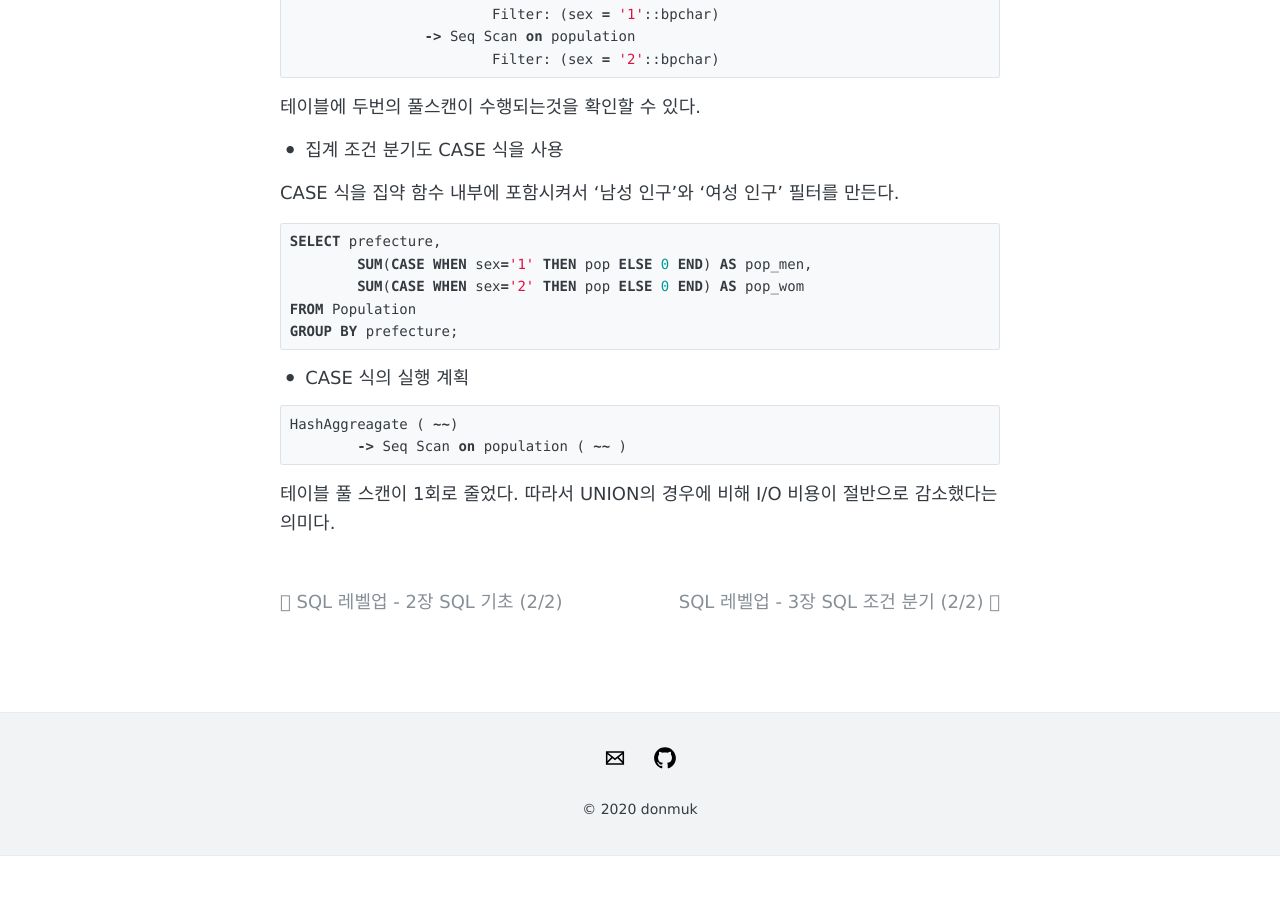
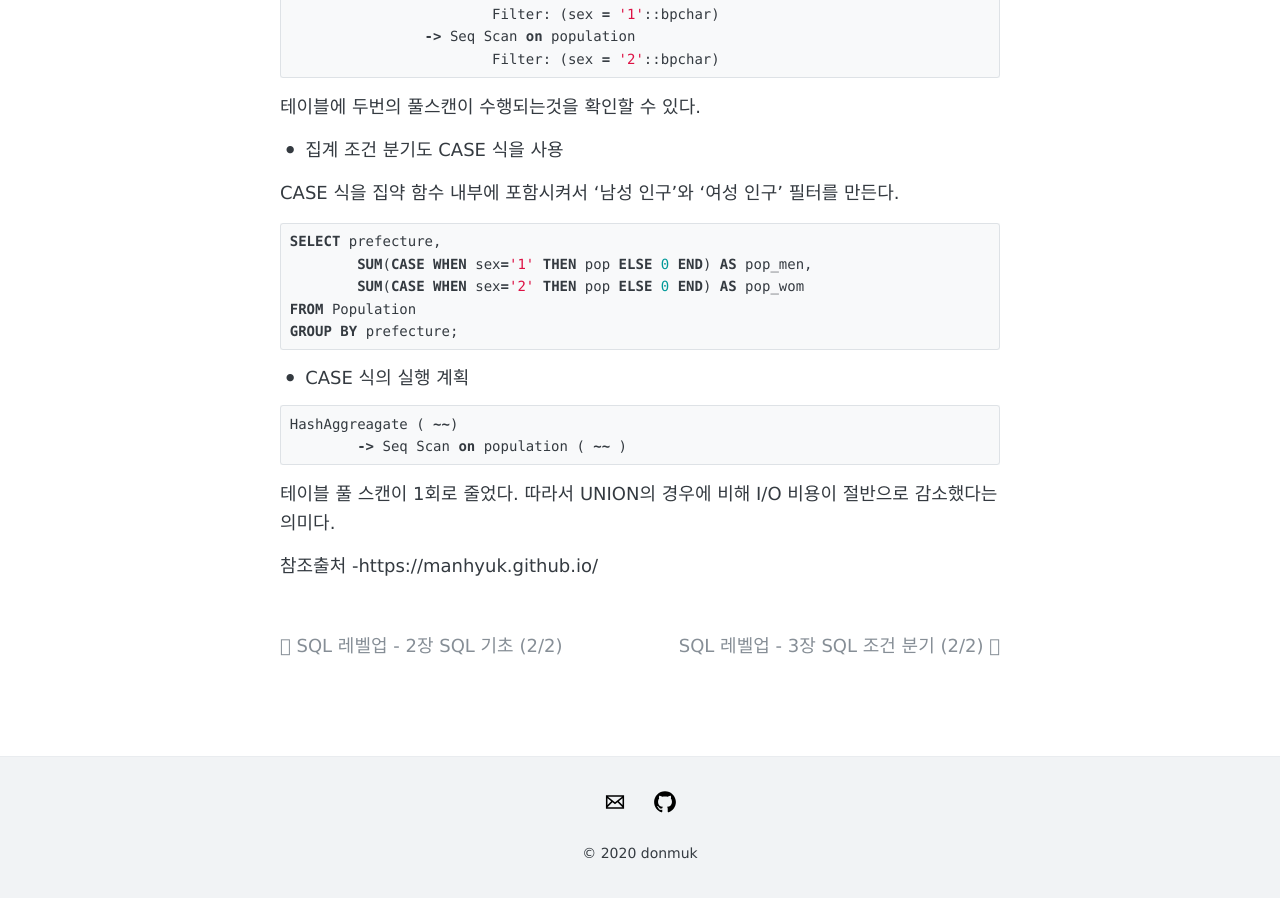
Before and after one commit to donmuk/donmuk.github.io, a Jekyll site: the page built from _posts/2020-11-02-sql-level-up-3-1.md, in a window 1280 px wide and 900 px high, scrolled down 3464 px. Built offline with Jekyll 4.4.1, drawn with Linux system fonts in a browser that asks for light colours; comment, search, counter and statistics services are not loaded; before the commit the page ends 4320 px from its top, so only the background shows below that.

Commit message:
Update 2020-11-02-sql-level-up-3-1.md

```diff
--- a/_posts/2020-11-02-sql-level-up-3-1.md
+++ b/_posts/2020-11-02-sql-level-up-3-1.md
@@ -205,3 +205,5 @@ HashAggreagate ( ~~)
 
 
 테이블 풀 스캔이 1회로 줄었다. 따라서 UNION의 경우에 비해 I/O 비용이 절반으로 감소했다는 의미다.
+
+참조출처 -https://manhyuk.github.io/
```
